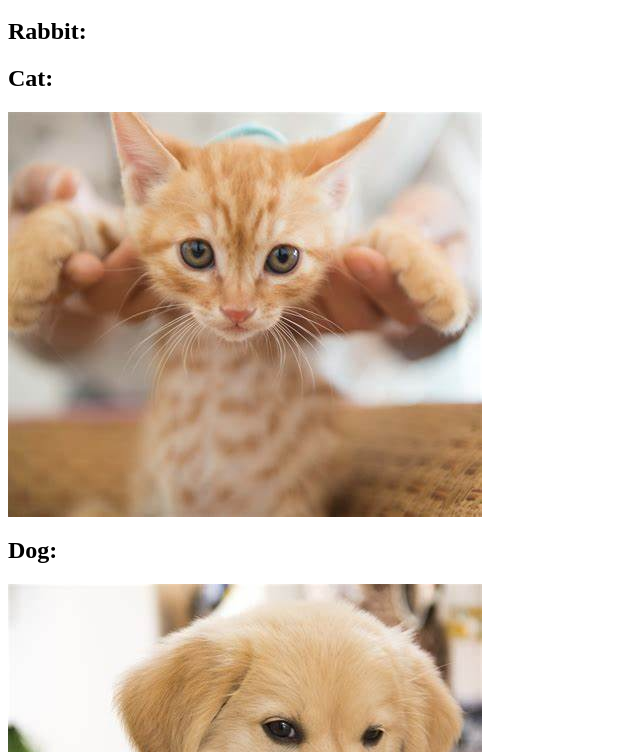
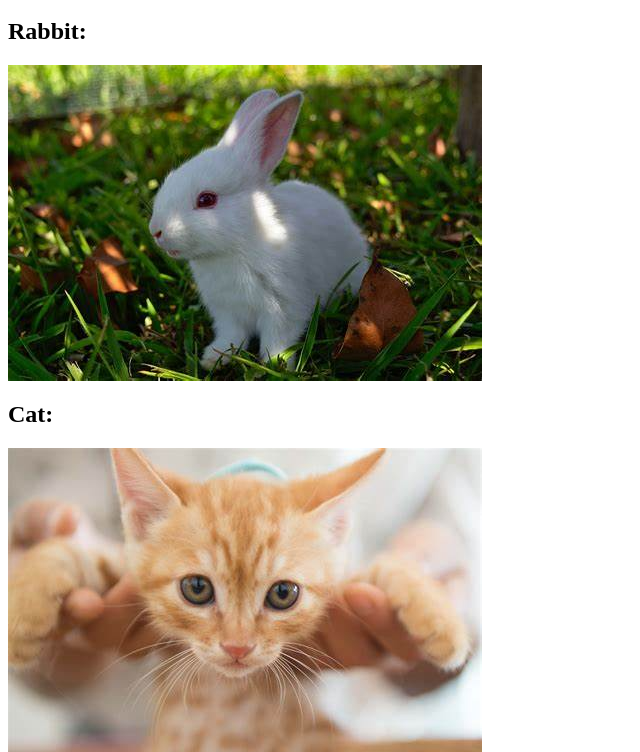
Before and after one commit to Andrey2109/WebDevelopment, a plain HTML site: page 4.0 File Paths/Folder0/index.html in a window 1280 px wide. Shown: the part 48-800 px from the top of the page, without its empty margins (0-640 px from the left). Drawn offline with Linux system fonts and the light colour scheme.

Commit message:
Update Files Path

```diff
--- a/4.0 File Paths/Folder0/index.html
+++ b/4.0 File Paths/Folder0/index.html
@@ -1,5 +1,6 @@
 <h1>All the Animals</h1>
 <h2>Rabbit:</h2>
+<img src="./rabbit.png" alt="rabbit image" />
 
 <h2>Cat:</h2>
 <img src="./Folder3/cat.png" alt="cat image" />
```
